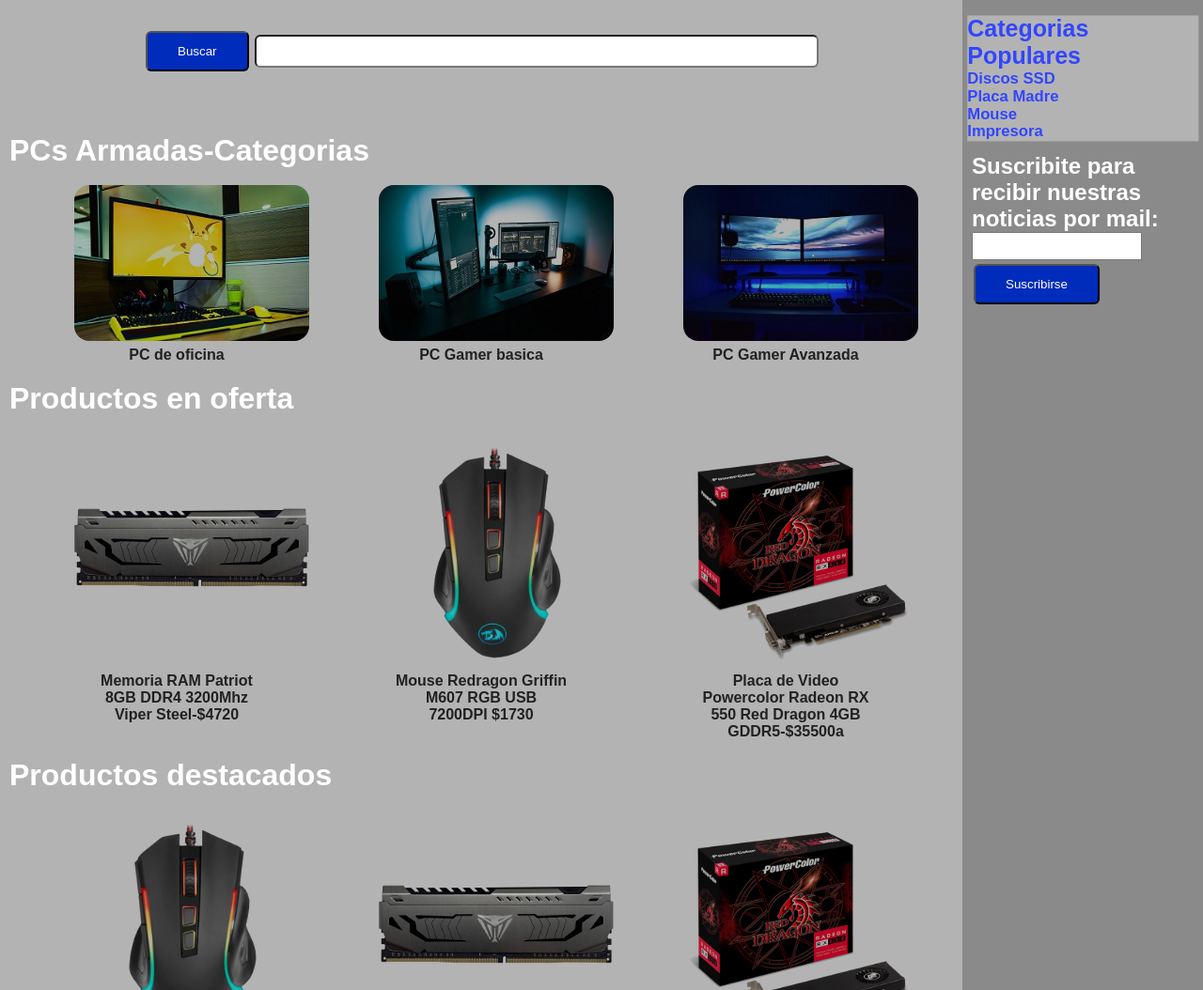
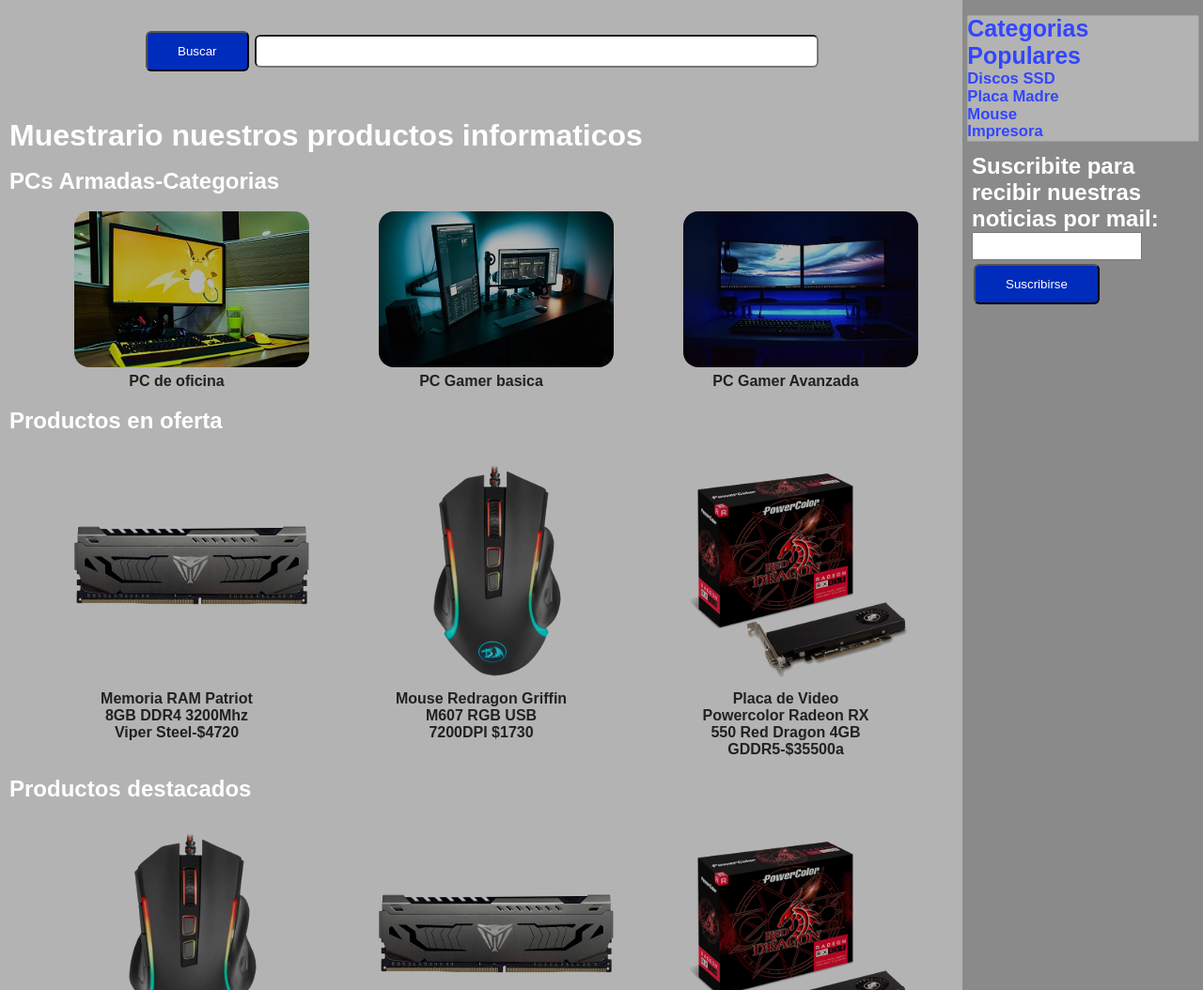
Before and after one commit to FGuardia1/Pagina_de_ventas_de_productos_informaticos-Guardia, a website: page index.html in a window 1280 px wide. Shown: the part 455-1509 px from the top of the page at 94% size. Drawn offline with Linux system fonts and the light colour scheme.

Commit message:
SEO mejorado

```diff
--- a/index.html
+++ b/index.html
@@ -110,8 +110,9 @@
       </section>
 
       <div class="muestrario">
+        <h1>Muestrario nuestros productos informaticos</h1>
         <div class="container">
-          <h1>PCs Armadas-Categorias</h1>
+          <h2>PCs Armadas-Categorias</h2>
 
           <div class="gridMuestrario">
             <div class="container2">
@@ -130,7 +131,7 @@
         </div>
 
         <div class="container">
-          <h1>Productos en oferta</h1>
+          <h2>Productos en oferta</h2>
           <div class="gridMuestrario">
             <div class="container2">
               <img src="images/memoriaRam.png" />
@@ -154,7 +155,7 @@
           </div>
         </div>
         <div class="container">
-          <h1>Productos destacados</h1>
+          <h2>Productos destacados</h2>
           <div class="gridMuestrario">
             <div class="container2">
               <img src="images/Mouse.png" alt="" />
```
